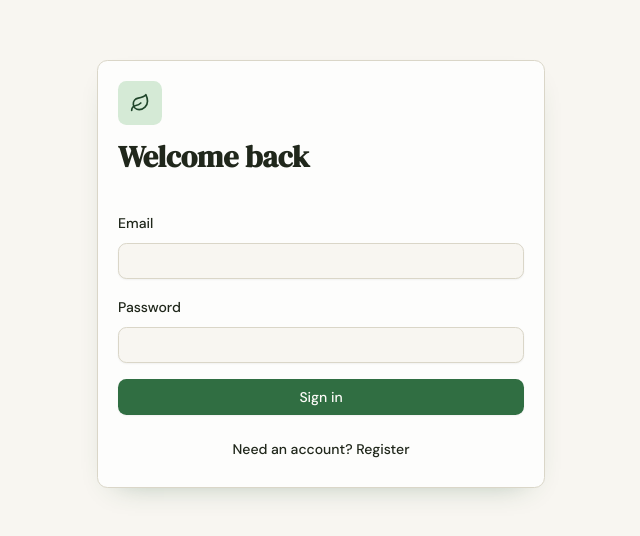
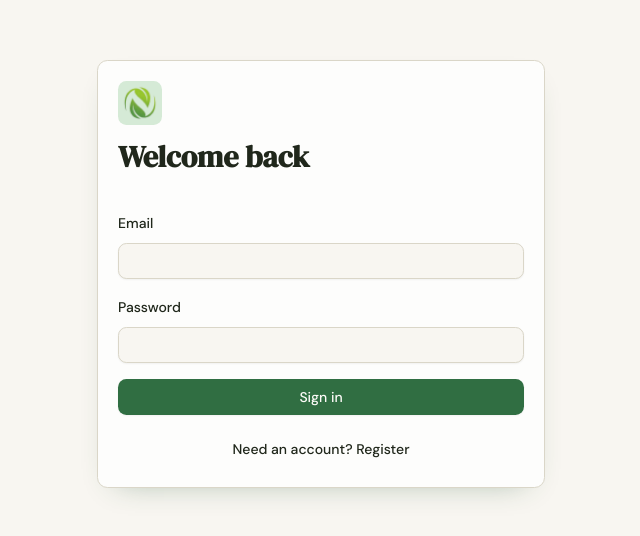
Before and after one commit to AsenjoJL/supplier-tracking, a React (Vite) app: page /login in a window 1280 px wide. Shown: the part 126-662 px from the top of the page, without its empty margins (319-959 px from the left). Built offline with nearby package versions, Linux system fonts and the light colour scheme; no server answers.

Commit message:
Replaced card logo

```diff
--- a/index.html
+++ b/index.html
@@ -4,8 +4,8 @@
     <meta charset="UTF-8" />
     <meta name="viewport" content="width=device-width, initial-scale=1.0" />
     <title>Hazel AgriTrack | Supplier & Farm Inventory</title>
-    <link rel="icon" type="image/jpg" href="/agriTrack.jpg" />
-    <link rel="apple-touch-icon" href="/agriTrack.jpg" />
+    <link rel="icon" type="image/png" href="/lgo.png" />
+    <link rel="apple-touch-icon" href="/lgo.png" />
     <link rel="preconnect" href="https://fonts.googleapis.com" />
     <link rel="preconnect" href="https://fonts.gstatic.com" crossorigin />
     <link
--- a/src/components/layout/Sidebar.tsx
+++ b/src/components/layout/Sidebar.tsx
@@ -1,4 +1,4 @@
-import { CalendarDays, ChartNoAxesCombined, ClipboardList, HandCoins, LayoutDashboard, Package, ReceiptText, Sprout, Truck, Users, Wheat, Warehouse, X } from "lucide-react";
+import { CalendarDays, ChartNoAxesCombined, ClipboardList, HandCoins, LayoutDashboard, Package, ReceiptText, Truck, Users, Wheat, Warehouse, X } from "lucide-react";
 import { NavLink } from "react-router-dom";
 import { Badge } from "@/components/ui/badge";
 import { useDashboardMetrics } from "@/features/dashboard/hooks/useDashboardMetrics";
@@ -47,8 +47,8 @@ export function Sidebar() {
       >
         <div className="border-b border-leaf-600 px-5 py-5">
           <div className="flex items-center gap-3">
-            <div className="flex h-10 w-10 items-center justify-center rounded-md bg-soil-100 text-leaf-700">
-              <Sprout className="h-5 w-5" />
+            <div className="flex h-10 w-10 items-center justify-center overflow-hidden rounded-md bg-soil-100">
+              <img src="/lgo.png" alt="Hazel AgriTrack" className="h-full w-full object-cover" />
             </div>
             <div className={cn(!sidebarOpen && "md:hidden")}>
               <p className="font-serif text-2xl leading-none">Hazel AgriTrack</p>
--- a/src/features/auth/components/LoginForm.tsx
+++ b/src/features/auth/components/LoginForm.tsx
@@ -1,5 +1,4 @@
 import { zodResolver } from "@hookform/resolvers/zod";
-import { Leaf } from "lucide-react";
 import { useState } from "react";
 import { useForm } from "react-hook-form";
 import { useLocation, useNavigate } from "react-router-dom";
@@ -80,8 +79,8 @@ export function LoginForm() {
   return (
     <Card className="w-full max-w-md">
       <CardHeader>
-        <div className="mb-2 flex h-11 w-11 items-center justify-center rounded-md bg-leaf-100 text-leaf-700">
-          <Leaf className="h-5 w-5" />
+        <div className="mb-2 flex h-11 w-11 items-center justify-center overflow-hidden rounded-md bg-leaf-100">
+          <img src="/lgo.png" alt="Hazel AgriTrack" className="h-full w-full object-cover" />
         </div>
         <CardTitle className="font-serif text-3xl">{mode === "register" ? "Create account" : "Welcome back"}</CardTitle>
       </CardHeader>
```
Also changed, not shown: public/agriTrack.jpg (deleted), public/lgo.png (added).
